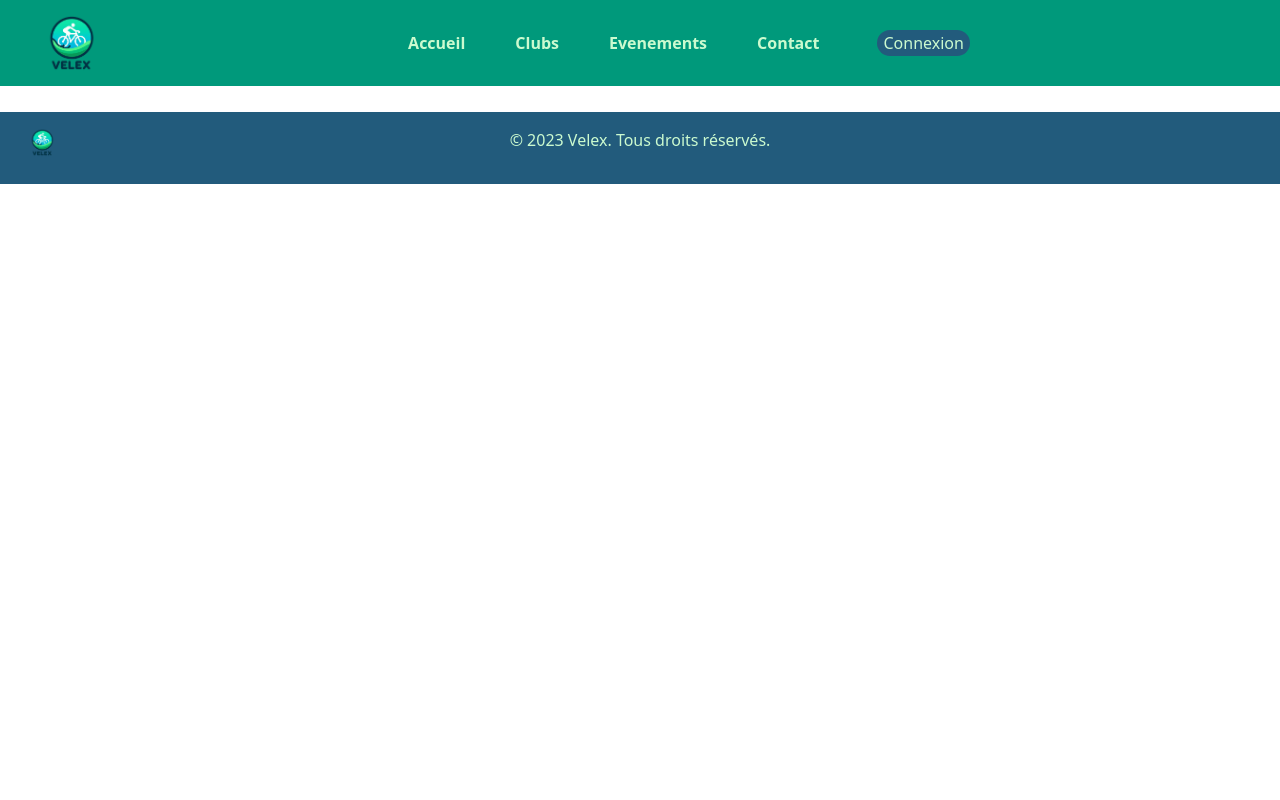
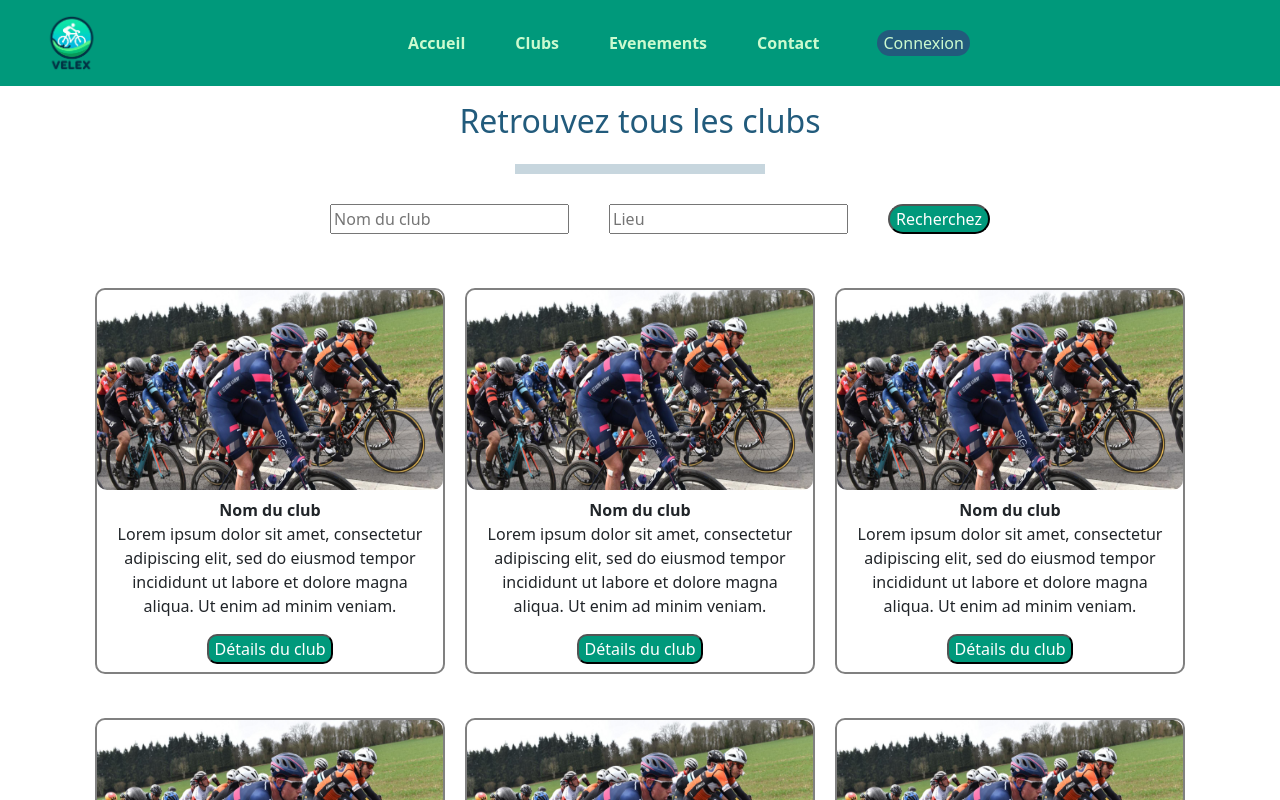
Before and after one commit to BENACHOUR14/VELEX-Front, a React (Create React App) app in the folder vellex/: page /clubs in a window 1280 px wide. Shown: the top 800 px of the page. Built offline with nearby package versions, Linux system fonts and the light colour scheme.

Commit message:
Club-Page

```diff
--- /dev/null
+++ b/vellex/src/components/Clubs/Club.js
@@ -0,0 +1,26 @@
+import styles from "./Club.module.css";
+import image from "../../assets/images/bagnoles-orne-tour-normandie-course-cyclisme-competition-regionale-nationale-velo-peloton-cyclistes-2018-1920x960.jpg";
+function Club() {
+  console.log("Test");
+  return (
+    <div className={`mt-4 text-center ${styles.event}`}>
+      <div className="image">
+        <img className={styles.club_img} alt="club-img" src={image}></img>
+      </div>
+      <div className="p-2">
+        <strong> Nom du club </strong>
+        <p>
+          Lorem ipsum dolor sit amet, consectetur adipiscing elit, sed do
+          eiusmod tempor incididunt ut labore et dolore magna aliqua. Ut enim ad
+          minim veniam.
+        </p>
+        <p></p>
+        <div className="text-center">
+          <button className={styles.button}>Détails du club</button>
+        </div>
+      </div>
+    </div>
+  );
+}
+
+export default Club;
--- /dev/null
+++ b/vellex/src/components/Clubs/Club.module.css
@@ -0,0 +1,30 @@
+.event {
+  position: relative;
+  height: fit-content;
+  border: 2px solid gray;
+  border-radius: 10px;
+}
+
+.club_img {
+  max-width: 100%;
+  height: 200px;
+  border-radius: 10px;
+}
+
+.button {
+  text-align: center;
+  background-color: #00997b;
+  color: #fff;
+  border-radius: 10px;
+}
+
+.date {
+  position: absolute;
+  background-color: #59cd97;
+  color: #fff;
+  top: 0;
+  left: 20px;
+  width: 45px;
+  height: 48px;
+  border-radius: 0px 0px 5px 5px;
+}
--- /dev/null
+++ b/vellex/src/components/Clubs/Clubs.js
@@ -0,0 +1,50 @@
+import styles from "./Clubs.module.css";
+import Club from "./Club";
+function Clubs() {
+  console.log("Test");
+  return (
+    <>
+      <div className={styles.container}>
+        <h2 className="text-center p-3" style={{ color: "#225B7C" }}>
+          Retrouvez tous les clubs
+        </h2>
+        <hr
+          // la couleur à changer !!
+          style={{
+            border: "5px solid #225B7C",
+            width: "250px",
+            margin: "auto",
+          }}
+        />
+        <div className={styles.inputs}>
+          <input
+            className={styles.input}
+            type="text"
+            placeholder="Nom du club"
+          ></input>
+          <input
+            className={styles.input}
+            type="text"
+            placeholder="Lieu"
+          ></input>
+          <button className={styles.search}> Recherchez </button>
+        </div>
+        <div className="content">
+          <div className="title mt-3"></div>
+          <div>
+            <div className={styles.grid}>
+              <Club />
+              <Club />
+              <Club />
+              <Club />
+              <Club />
+              <Club />
+            </div>
+          </div>
+        </div>
+      </div>
+    </>
+  );
+}
+
+export default Clubs;
--- /dev/null
+++ b/vellex/src/components/Clubs/Clubs.module.css
@@ -0,0 +1,32 @@
+.container {
+  max-width: 1200px;
+  margin: auto;
+  width: 100%;
+}
+
+.inputs {
+  text-align: center;
+  margin-top: 30px;
+  margin-bottom: 30px;
+}
+
+.input {
+  margin-left: 40px;
+}
+
+.search {
+  text-align: center;
+  margin: auto;
+  background-color: #00997b;
+  border-radius: 16px;
+  color: #fff;
+  margin-left: 40px;
+}
+
+.grid {
+  display: grid;
+  place-content: center;
+  grid-template-columns: repeat(3, 350px);
+  grid-auto-columns: repeat(3, 350px);
+  gap: 20px;
+}
--- a/vellex/src/components/Header.js
+++ b/vellex/src/components/Header.js
@@ -42,9 +42,9 @@ function Header() {
                 </Link>
               </li>
               <li className="nav-item">
-                <a className={styles.elements} href="#element2">
+                <Link className={styles.elements} to="/clubs">
                   Clubs
-                </a>
+                </Link>
               </li>
               <li className="nav-item">
                 <Link className={styles.elements} to="/events">
--- a/vellex/src/router/index.js
+++ b/vellex/src/router/index.js
@@ -1,12 +1,14 @@
 import { Route, Routes } from "react-router-dom";
 import Events from "../components/Events/Events";
 import LandingPage from "../components/LandingPage/LandingPage";
+import Clubs from "../components/Clubs/Clubs";
 
 function AppRouter() {
   return (
     <Routes>
       <Route exact path="/" element={<LandingPage />} />
       <Route path="/events" element={<Events />} />
+      <Route path="/clubs" element={<Clubs />} />
     </Routes>
   );
 }
```
